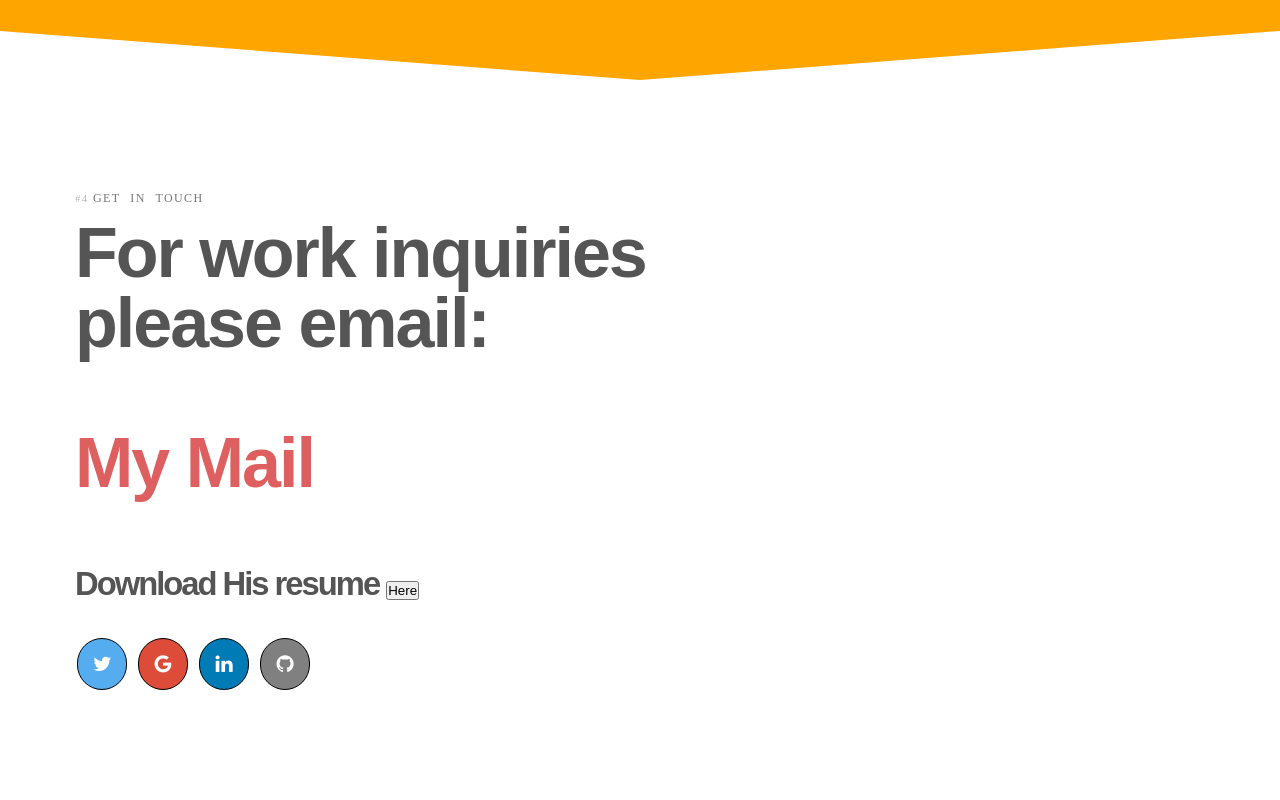
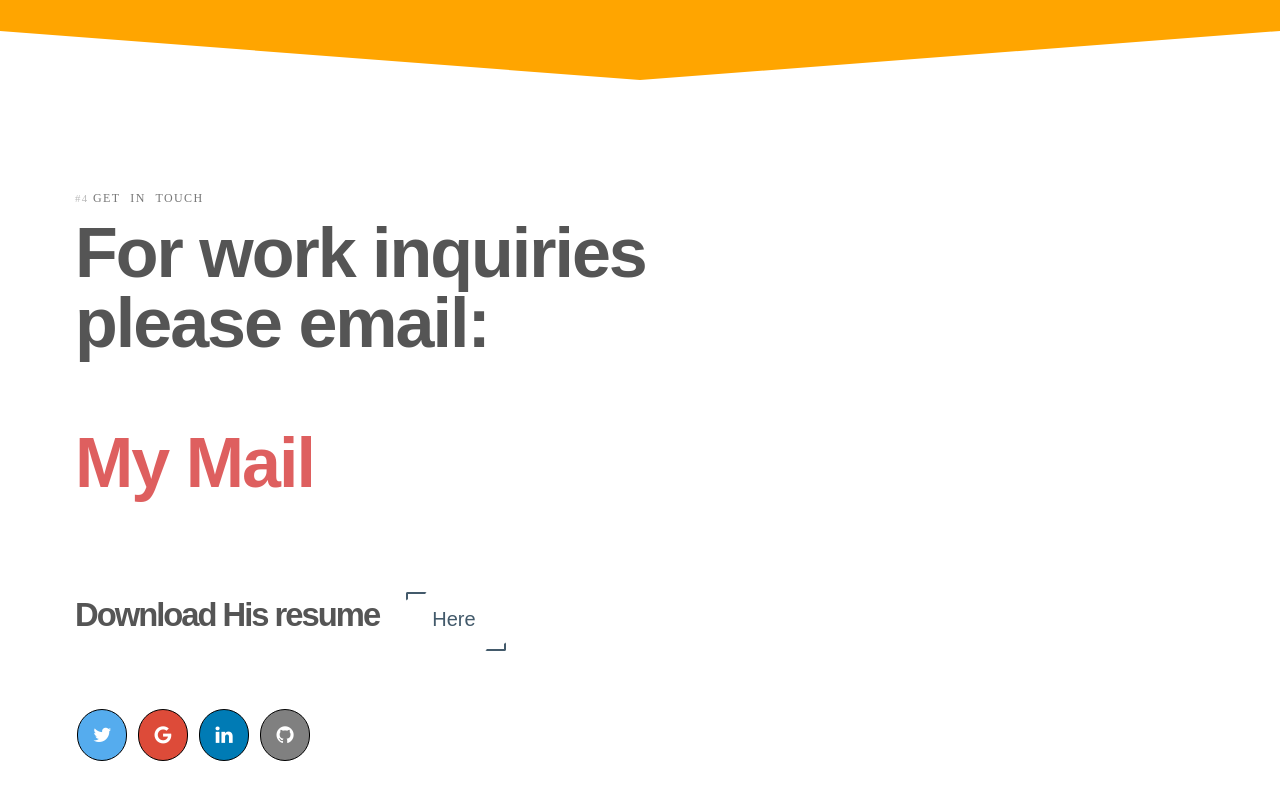
Before and after one commit to maheshphutane/portfolio, a plain HTML site: page index.html in a window 1280 px wide. Shown: the part 4134-4934 px from the top of the page. Drawn offline with Linux system fonts and the light colour scheme.

Commit message:
Update style.css

```diff
--- a/style.css
+++ b/style.css
@@ -476,3 +476,54 @@ p a:hover {
   background: grey;
   color: white;
 }
+* {
+  box-sizing: border-box;
+}
+.button {
+  position: relative;
+  padding: 1em 1.5em;
+  border: none;
+  background-color: transparent;
+  cursor: pointer;
+  outline: none;
+  font-size: 20px;
+  margin: 1em 0.8em;
+}
+
+.button.type3 {
+  color: #435a6b;
+}
+.button.type3.type3::after, .button.type3.type3::before {
+  content: "";
+  display: block;
+  position: absolute;
+  width: 20%;
+  height: 15%;
+  border: 2px solid;
+  transition: all 0.6s ease;
+  border-radius: 2px;
+}
+.button.type3.type3::after {
+  bottom: 0;
+  right: 0;
+  border-top-color: transparent;
+  border-left-color: transparent;
+  border-bottom-color: #435a6b;
+  border-right-color: #435a6b;
+}
+.button.type3.type3::before {
+  top: 4;
+  left: 4;
+  border-bottom-color: transparent;
+  border-right-color: transparent;
+  border-top-color: #435a6b;
+  border-left-color: #435a6b;
+}
+.button.type3.type3:hover:after, .button.type3.type3:hover:before {
+  border-bottom-color: #435a6b;
+  border-right-color: #435a6b;
+  border-top-color: #435a6b;
+  border-left-color: #435a6b;
+  width: 100%;
+  height: 100%;
+}
```
